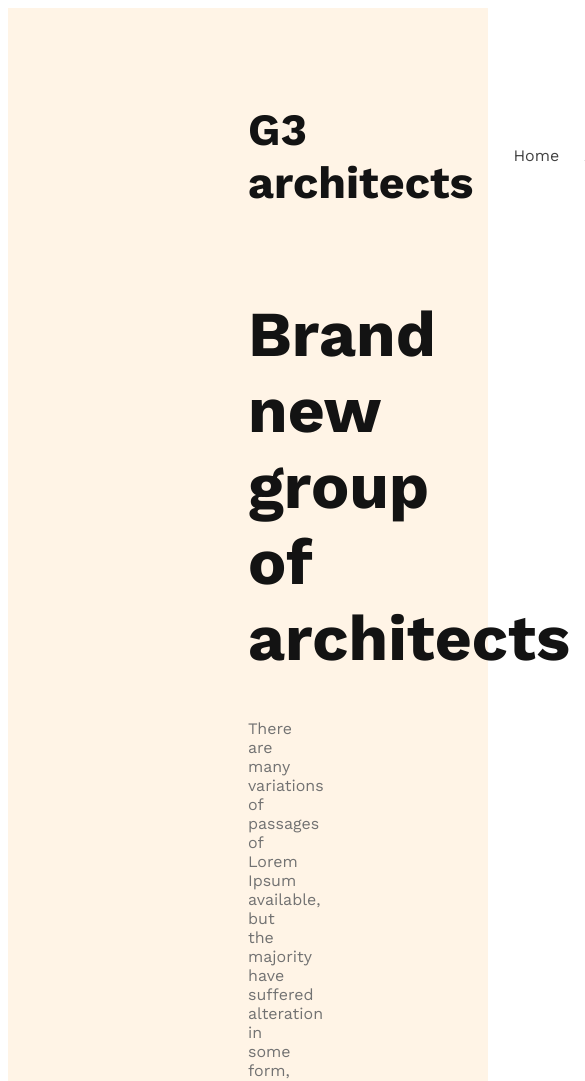
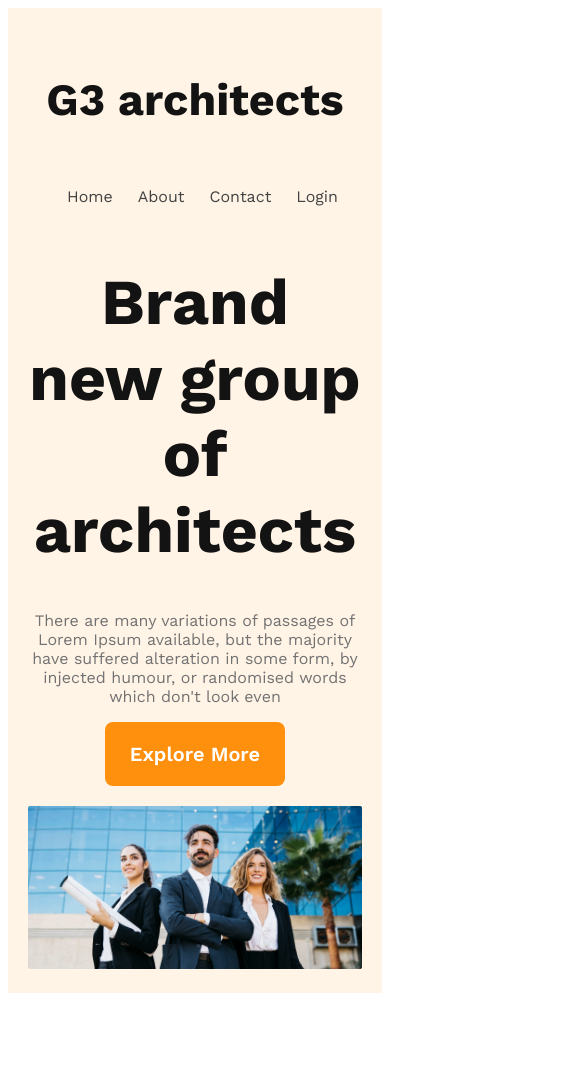
Before and after one commit to olirahman11/g3-architects-website, a plain HTML site: page index.html in a window 390 px wide. Shown: the top 1081 px of the page, 585 px wide, since content can reach past the window. After the commit the page ends 1001 px from the top, so only its background shows below. Drawn offline with nearby package versions, Linux system fonts and the light colour scheme.

Commit message:
created banner resposive

```diff
--- a/styles/architects.css
+++ b/styles/architects.css
@@ -53,3 +53,40 @@ nav li a {
   color: #727272;
 
 }
+.btn{
+  border-radius: 8px;
+  background-color: #FF900E;
+  padding: 20px 25px;
+  color: white;
+  border: none;
+  font-size: 1.25rem;
+  font-weight: 600;
+}
+.banner img {
+  width: 100%;
+  margin-top: 20px;
+}
+/* responsive media query */
+/* mobile devices */
+
+@media screen and (max-width:576px) {
+  header{
+    padding: 20px;
+  }
+  nav{
+    flex-direction: column;
+  }
+
+}
+
+/* tablet or medium devices */
+
+@media screen and (min-width: 576px ) and (max-width: 960px) {
+  header{
+    padding: 50px;
+  }
+  nav{
+    flex-direction: column;
+  }
+
+}
```
